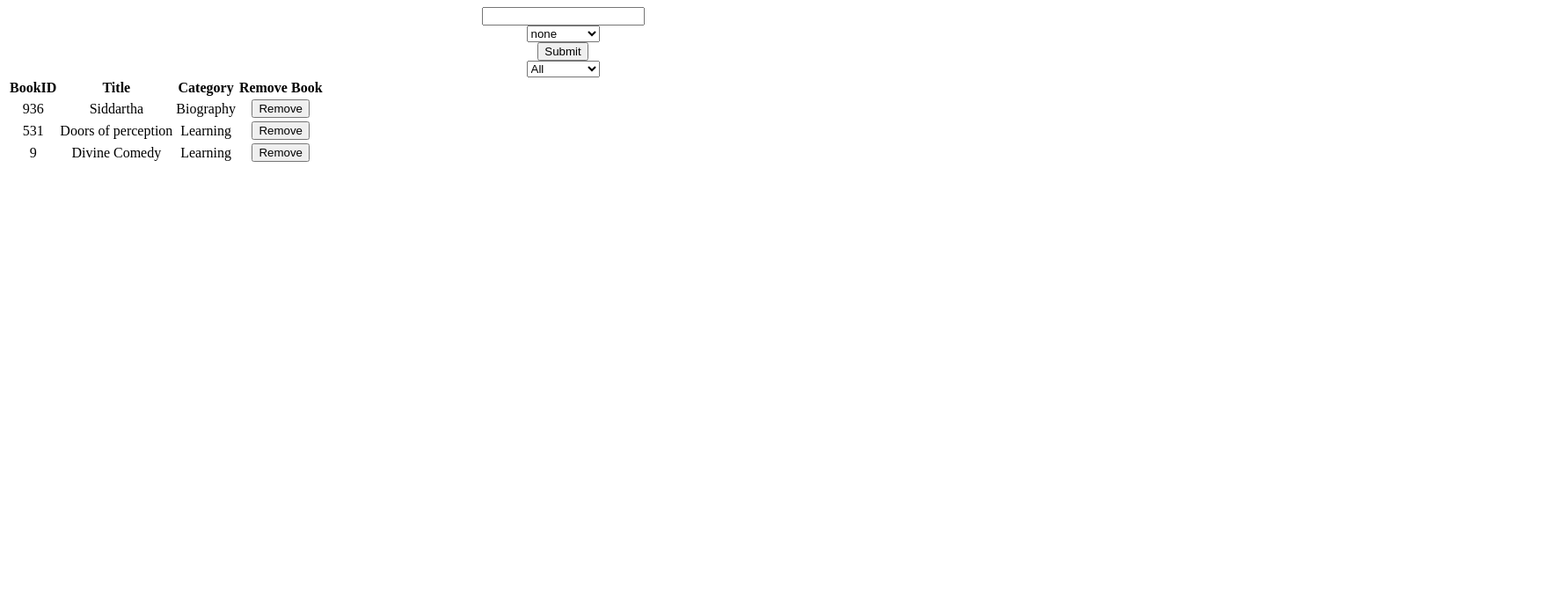
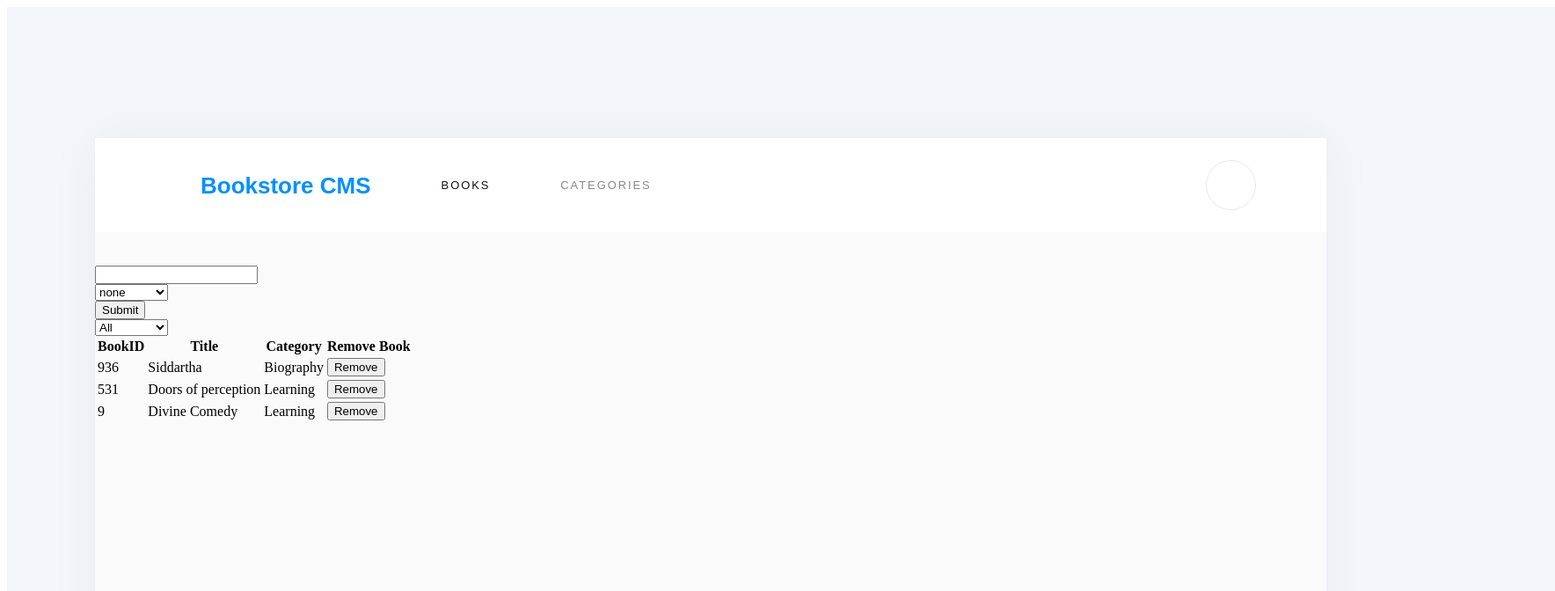
Before and after one commit to Alexoid1/Bookstore-react, a React (Create React App) app: page / in a window 1280 px wide. Shown: the top 672 px of the page at 88% size, 1768 px wide, since content can reach past the window. Built offline with nearby package versions, Linux system fonts and the light colour scheme.

Commit message:
add styles

```diff
--- a/src/components/App.css
+++ b/src/components/App.css
@@ -1,3 +1,16 @@
 .App {
-  text-align: center;
+  width: 1400px;
+  height: 1097px;
+  margin: 0 40px 65px 0;
+  padding: 0 0 794px;
+  border-radius: 4px;
+  box-shadow: 0 0 60px 0 rgba(0, 0, 0, 0.05);
+  background-color: #fafafa;
 }
+
+#root {
+  width: 1600px;
+  height: 1434px;
+  padding: 149px 60px 123px 100px;
+  background-color: #f5f6fa;
+}
--- a/src/components/App.js
+++ b/src/components/App.js
@@ -1,4 +1,6 @@
+import React from 'react';
 import './App.css';
+import Header from './Header';
 import BooksForm from '../containers/BooksForm';
 import BooksList from '../containers/BooksList';
 
@@ -6,6 +8,7 @@ function App() {
   return (
     <>
       <div className="App">
+        <Header />
         <BooksForm />
         <BooksList />
       </div>
--- /dev/null
+++ b/src/components/Header.css
@@ -0,0 +1,65 @@
+  .header-container {
+  display: flex;
+  justify-content: space-between;
+  align-items: center;
+  margin: 0 0 38px;
+  padding: 15px 80px;
+  background-color: #fff;
+}
+
+.header {
+  display: flex;
+  list-style: none;
+  align-items: center;
+  height: 45px;
+}
+
+.header__link {
+  font-family: sans-serif, Montserrat;
+  font-stretch: normal;
+  font-style: normal;
+  line-height: normal;
+  cursor: pointer;
+  font-weight: normal;
+  letter-spacing: 1.9px;
+  color: #121212;
+  font-size: 13px;
+  height: 16px;
+  margin: 20px 40px;
+  opacity: 0.5;
+}
+
+.header__logo {
+  margin-left: 0;
+  height: 30px;
+  font-size: 26px;
+  letter-spacing: normal;
+  color: #0290ff;
+  font-weight: bold;
+  opacity: 1;
+}
+
+.header__book_link {
+  opacity: 1;
+}
+
+.user {
+  width: 35px;
+  height: 35px;
+  padding: 10px;
+  border: solid 1px #e8e8e8;
+  border-radius: 50%;
+  display: flex;
+  align-items: center;
+  justify-self: center;
+}
+
+.user-logo {
+  /* background-image: url('../assets/images/user.png'); */
+  background-position: center;
+  background-repeat: no-repeat;
+  background-size: cover;
+  display: block;
+  width: 15px;
+  height: 15px;
+}
--- /dev/null
+++ b/src/components/Header.js
@@ -0,0 +1,26 @@
+import React from 'react';
+import './Header.css';
+
+function Header() {
+  return (
+    <div className="header-container">
+      <ul className="header">
+        <li className="header__logo header__link">
+          Bookstore CMS
+        </li>
+        <li className="header__book_link header__link">
+          BOOKS
+        </li>
+        <li className="header__link">
+          CATEGORIES
+        </li>
+      </ul>
+      <div className="user">
+        <span className="user-logo" />
+      </div>
+    </div>
+
+  );
+}
+
+export default Header;
```
Also changed, not shown: 1 other file (tests, documents, lock files or other folders).
